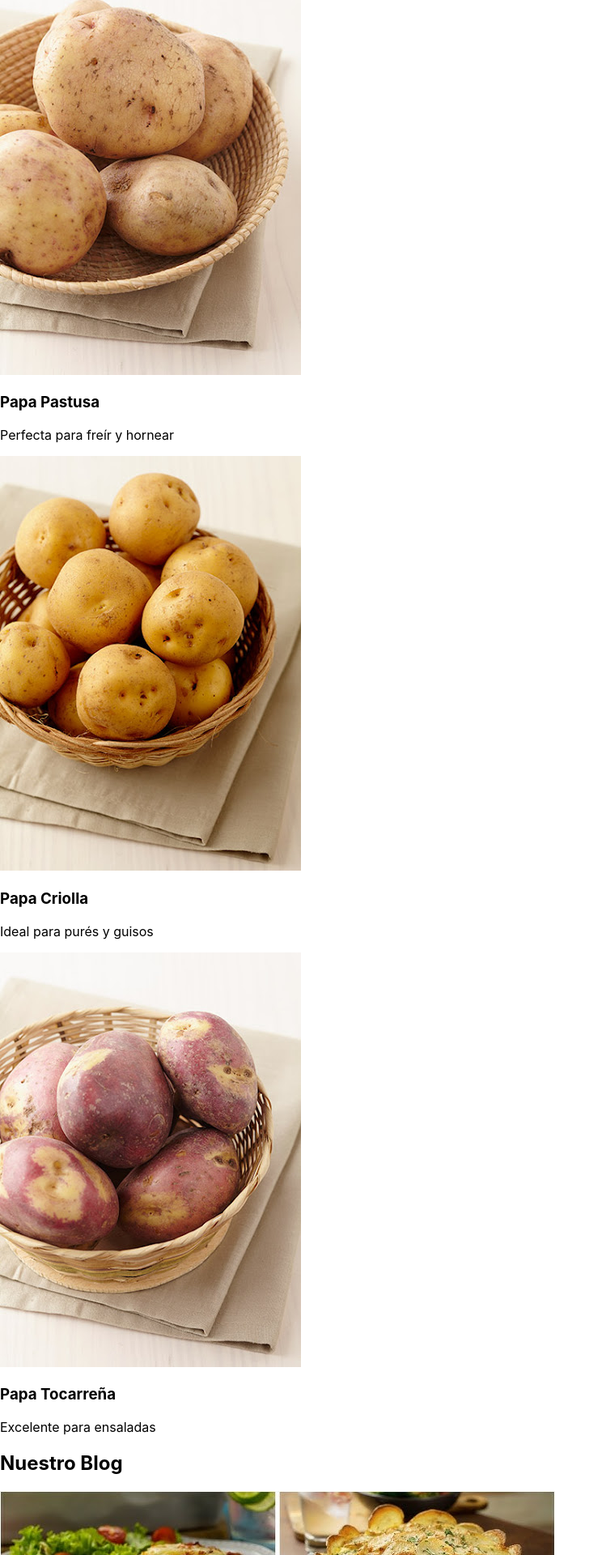
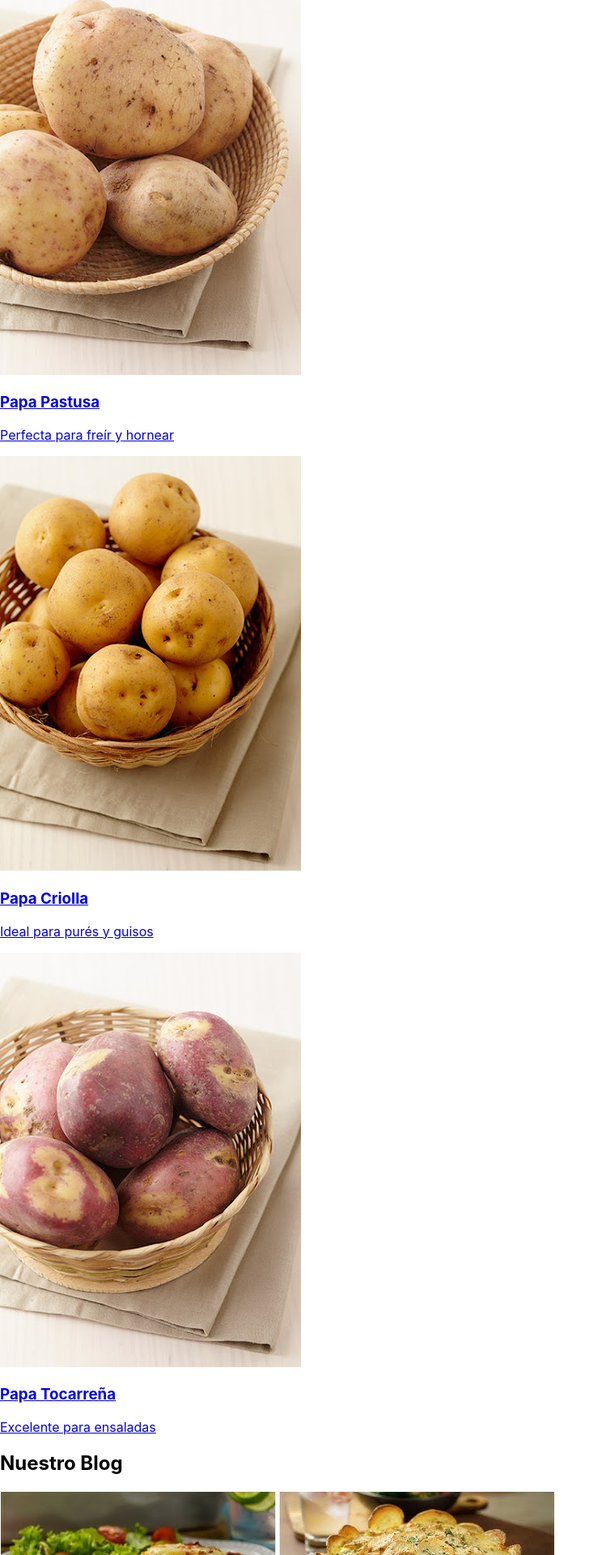
Before and after one commit to DiegoCombariza11/distribuidor-papa, a React (Create React App) app: page / in a window 1280 px wide. Shown: the part 800-2720 px from the top of the page at 81% size, without its empty margins (0-749 px from the left). Built offline with nearby package versions, Linux system fonts and the light colour scheme; the HTML template or start-up script is replaced by a standard one.

Commit message:
refactor: Update DistribuidoraPapa component with new images and responsive styling

```diff
--- a/src/components/DistribuidoraPapa.tsx
+++ b/src/components/DistribuidoraPapa.tsx
@@ -70,32 +70,32 @@ export default function Component() {
         </div>
       </section>
 
-      {/* Contenido Principal */}
+  {/* Contenido Principal */}
 <section id="main" className="py-12">
   <div className="container mx-auto px-6">
     <h2 className="text-3xl font-bold text-center text-gray-800 mb-8">Nuestros Productos</h2>
     <div className="grid grid-cols-1 md:grid-cols-3 gap-6">
-      <div className="bg-white rounded-lg shadow-md overflow-hidden group">
-        <img src={pastusa} alt="Papa Blanca" className="w-full h-48 object-cover group-hover:scale-105 transition-transform duration-200 ease-in-out" />
+      <a href="/papa-pastusa" target="_blank" className="bg-white rounded-lg shadow-md overflow-hidden group hover:shadow-lg transition-shadow duration-200 ease-in-out">
+        <img src={pastusa} alt="Papa Blanca" className="w-full h-48 object-cover" />
         <div className="p-4">
           <h3 className="font-bold text-xl mb-2 text-gray-800">Papa Pastusa</h3>
           <p className="text-gray-600">Perfecta para freír y hornear</p>
         </div>
-      </div>
-      <div className="bg-white rounded-lg shadow-md overflow-hidden group">
-        <img src={criolla} alt="Papa Amarilla" className="w-full h-48 object-cover group-hover:scale-105 transition-transform duration-200 ease-in-out" />
+      </a>
+      <a href="/papa-criolla" target="_blank" className="bg-white rounded-lg shadow-md overflow-hidden group hover:shadow-lg transition-shadow duration-200 ease-in-out">
+        <img src={criolla} alt="Papa Amarilla" className="w-full h-48 object-cover " />
         <div className="p-4">
           <h3 className="font-bold text-xl mb-2 text-gray-800">Papa Criolla</h3>
           <p className="text-gray-600">Ideal para purés y guisos</p>
         </div>
-      </div>
-      <div className="bg-white rounded-lg shadow-md overflow-hidden group">
-        <img src={tocarrena} alt="Papa Roja" className="w-full h-48 object-cover group-hover:scale-105 transition-transform duration-200 ease-in-out" />
+      </a>
+      <a href="/papa-tocarrena" target="_blank" className="bg-white rounded-lg shadow-md overflow-hidden group hover:shadow-lg transition-shadow duration-200 ease-in-out">
+        <img src={tocarrena} alt="Papa Roja" className="w-full h-48 object-cover " />
         <div className="p-4">
           <h3 className="font-bold text-xl mb-2 text-gray-800">Papa Tocarreña</h3>
           <p className="text-gray-600">Excelente para ensaladas</p>
         </div>
-      </div>
+      </a>
     </div>
   </div>
 </section>
@@ -105,24 +105,24 @@ export default function Component() {
   <div className="container mx-auto px-6">
     <h2 className="text-3xl font-bold text-center text-gray-800 mb-8">Nuestro Blog</h2>
     <div className="grid grid-cols-1 md:grid-cols-2 lg:grid-cols-3 gap-6">
-      <div className="bg-white rounded-lg shadow-md overflow-hidden group">
-        <img src={recetas} alt="Blog 1" className="w-full h-48 object-cover group-hover:scale-105 transition-transform duration-200 ease-in-out" />
+      <div className="bg-white rounded-lg shadow-md overflow-hidden group hover:shadow-lg transition-shadow duration-200 ease-in-out">
+        <img src={recetas} alt="Blog 1" className="w-full h-48 object-cover " />
         <div className="p-4">
           <h3 className="font-bold text-xl mb-2 text-gray-800">10 Recetas con Papa</h3>
           <p className="text-gray-600">Descubre deliciosas formas de preparar papa...</p>
           <a href="#" className="text-yellow-500 hover:text-yellow-600 mt-2 inline-block">Leer más</a>
         </div>
       </div>
-      <div className="bg-white rounded-lg shadow-md overflow-hidden group">
-        <img src={beneficios} alt="Blog 2" className="w-full h-48 object-cover group-hover:scale-105 transition-transform duration-200 ease-in-out" />
+      <div className="bg-white rounded-lg shadow-md overflow-hidden group hover:shadow-lg transition-shadow duration-200 ease-in-out">
+        <img src={beneficios} alt="Blog 2" className="w-full h-48 object-cover" />
         <div className="p-4">
           <h3 className="font-bold text-xl mb-2 text-gray-800">Beneficios de la Papa</h3>
           <p className="text-gray-600">Conoce por qué la papa es un alimento esencial...</p>
           <a href="#" className="text-yellow-500 hover:text-yellow-600 mt-2 inline-block">Leer más</a>
         </div>
       </div>
-      <div className="bg-white rounded-lg shadow-md overflow-hidden group">
-        <img src={sostenible} alt="Blog 3" className="w-full h-48 object-cover group-hover:scale-105 transition-transform duration-200 ease-in-out" />
+      <div className="bg-white rounded-lg shadow-md overflow-hidden group hover:shadow-lg transition-shadow duration-200 ease-in-out">
+        <img src={sostenible} alt="Blog 3" className="w-full h-48 object-cover " />
         <div className="p-4">
           <h3 className="font-bold text-xl mb-2 text-gray-800">Cultivo Sostenible</h3>
           <p className="text-gray-600">Aprende sobre nuestras prácticas de cultivo...</p>
```
